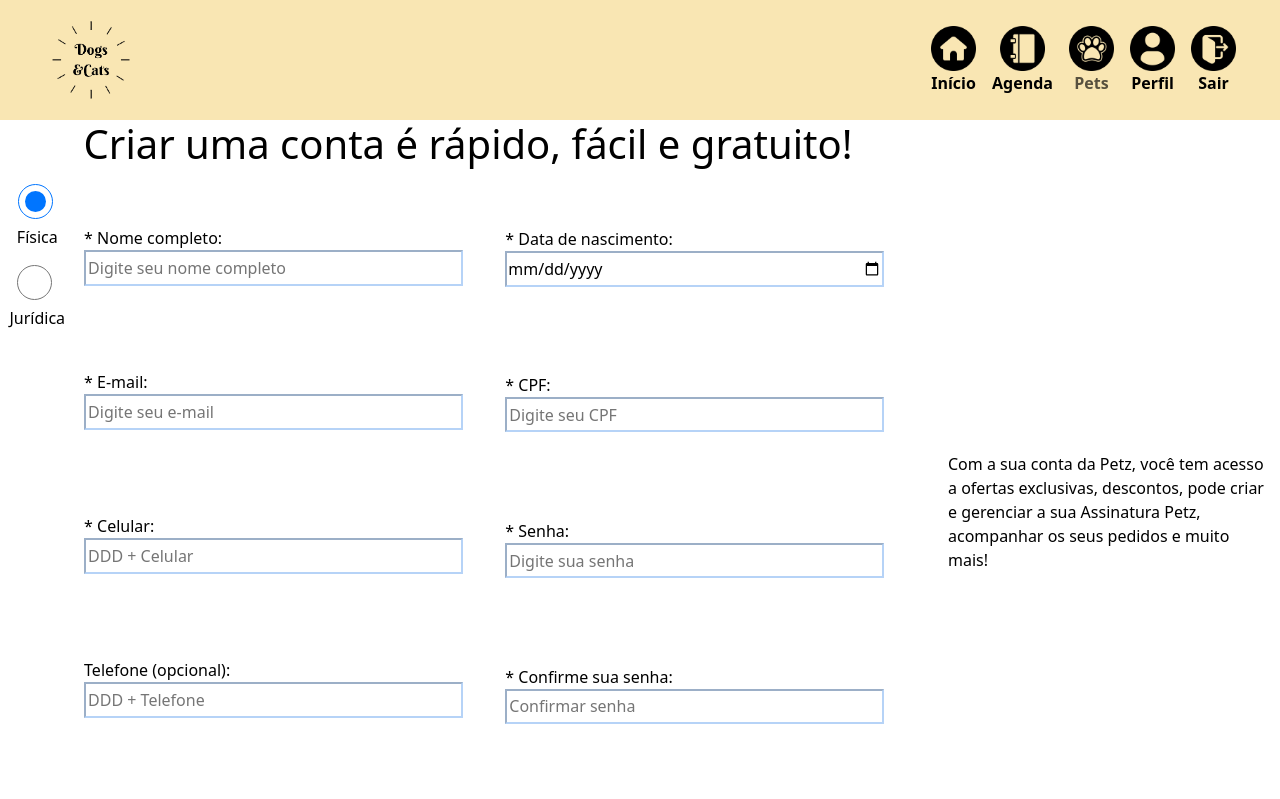
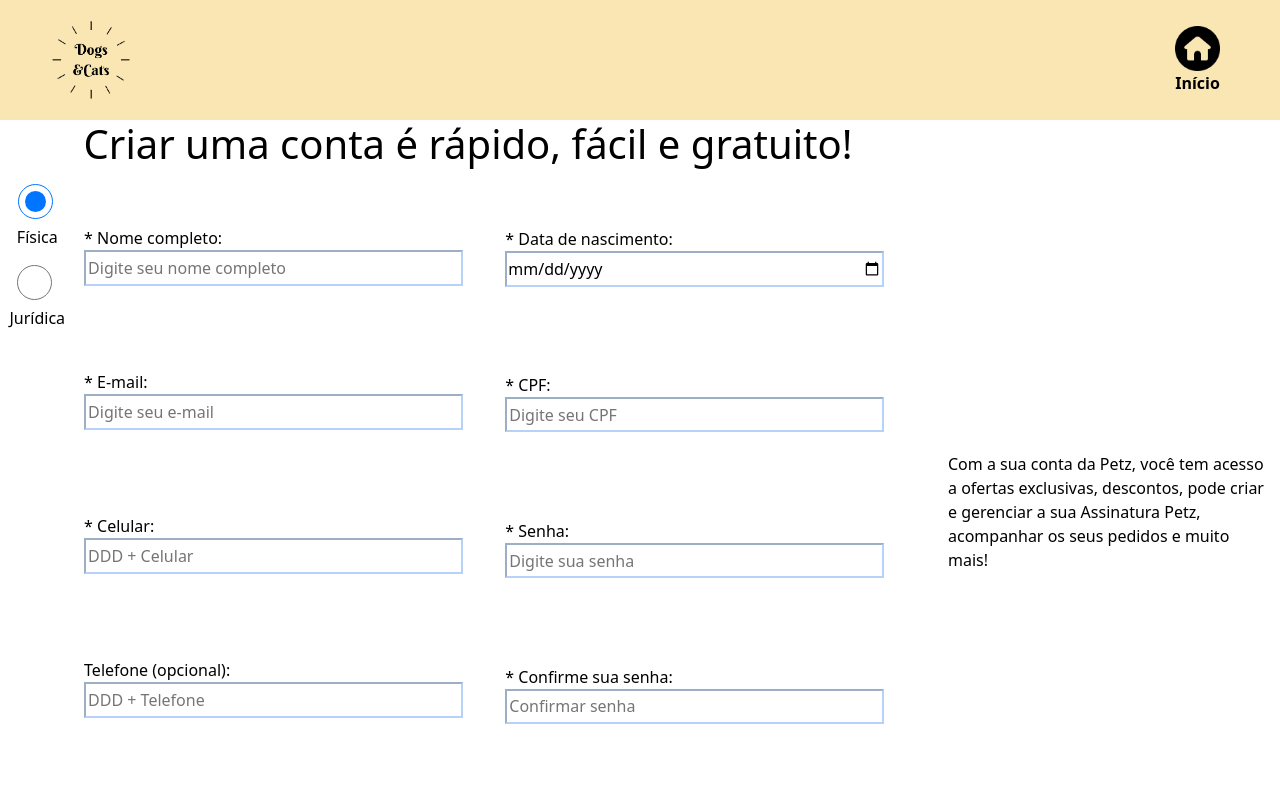
Before and after one commit to ICEI-PUC-Minas-PCO-SI/pco-si-2023-1-p1-proj-web-t2-g4-petshop, a plain HTML site: page src/cadastro_pessoas.html in a window 1280 px wide. Shown: the top 799 px of the page. Drawn offline with nearby package versions, Linux system fonts and the light colour scheme.

Commit message:
mudado nav bar

```diff
--- a/src/cadastro_pessoas.html
+++ b/src/cadastro_pessoas.html
@@ -31,41 +31,13 @@
                 <div class="collapse navbar-collapse justify-content-end" id="collapsibleNavbar">
                     <ul class="navbar-nav text-center">
                         <li class="nav-item">
-                            <a class="nav-link text-black" href="#">
+                            <a class="nav-link text-black me-3" href="./index.html">
                                 <img src="../src/imagens/home.png" alt="" height="45px">
                                 <br>
                                 <b>Início</b>
                             </a>
                         </li>
-                        <li class="nav-item">
-                            <a class="nav-link text-black" href="#">
-                                <img src="../src/imagens/livro.png" alt="" height="45px">
-                                <br>
-                                <b>Agenda</b>
-                            </a>
-                        </li>
-                        <li class="nav-item">
-                            <a class="nav-link" href="#">
-                                <img src="../src/imagens/pata.png" alt="" height="45px">
-                                <br>
-                                <b>Pets</b>
-                            </a>
-                        </li>
-                        <li class="nav-item">
-                            <a class="nav-link text-black" href="#">
-                                <img src="../src/imagens/usuario.png" alt="" height="45px">
-                                <br>
-                                <b>Perfil</b>
-                            </a>
-                        </li>
-                        <li class="nav-item">
-                            <a class="nav-link text-black" href="#">
-                                <img src="../src/imagens/sair.png" alt="" height="45px">
-                                <br>
-                                <b>Sair</b>
-                            </a>
-                        </li>
-                    </ul>
+
                 </div>
             </div>
         </nav>
```
Also changed, not shown: src/login.html (+2 -29 lines).
